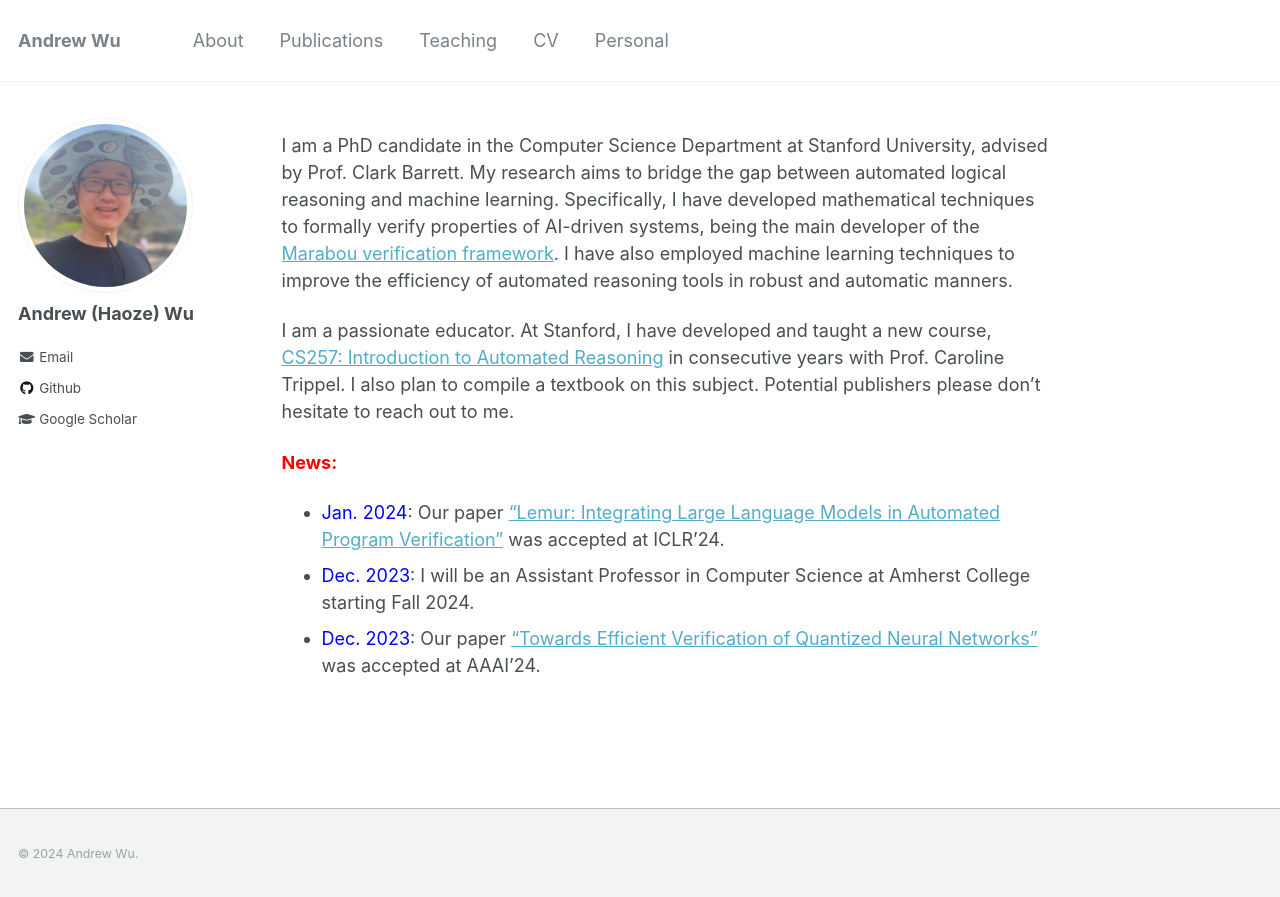
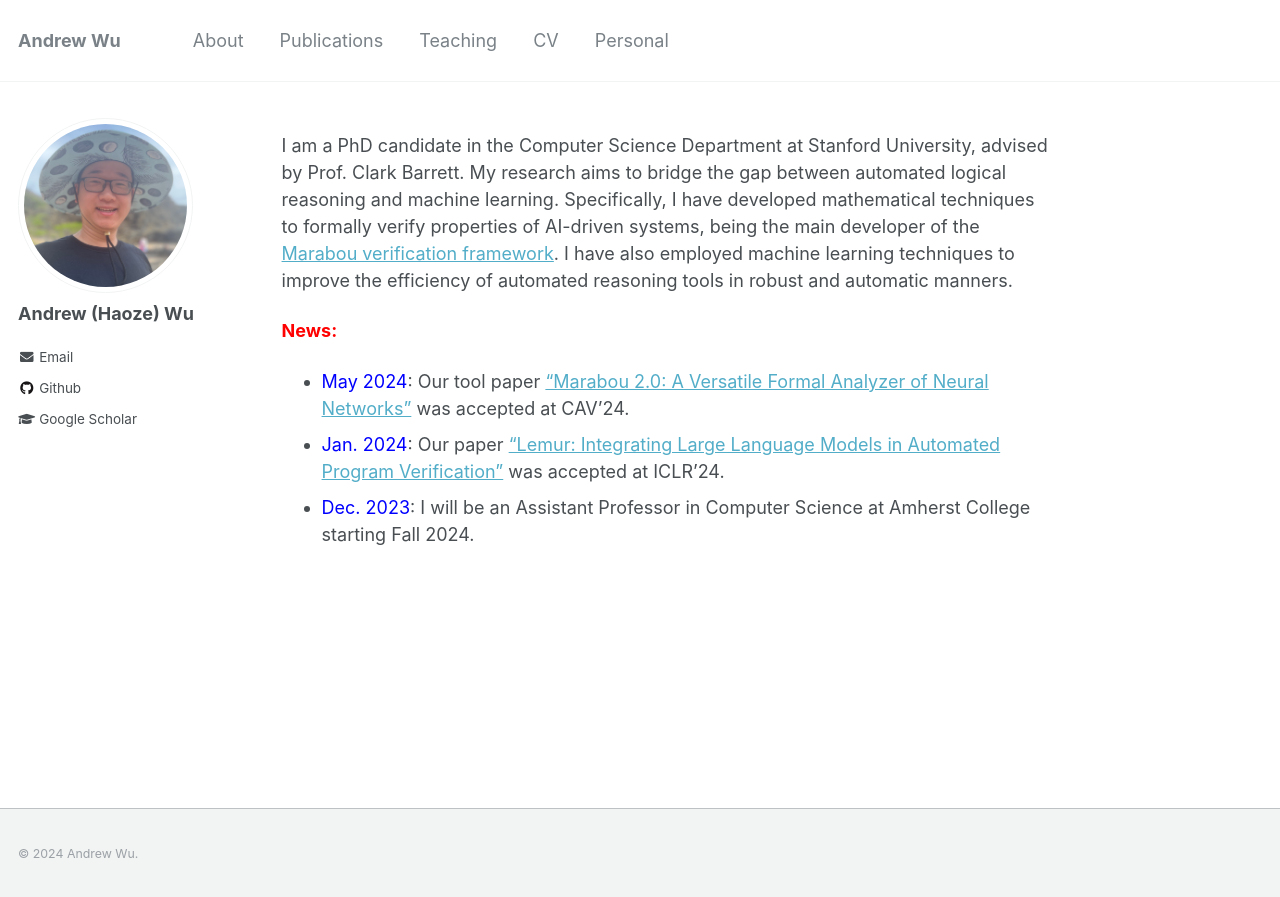
Before and after one commit to wu-haoze/wu-haoze.github.io, a Jekyll site: the page built from _pages/about.md, in a window 1280 px wide. Shown: the top 897 px of the page. Built offline with Jekyll 4.4.1, drawn with Linux system fonts in a browser that asks for light colours.

Commit message:
Update about.md

```diff
--- a/_pages/about.md
+++ b/_pages/about.md
@@ -10,9 +10,7 @@ redirect_from:
 
 I am a PhD candidate in the Computer Science Department at Stanford University, advised by Prof. Clark Barrett. My research aims to bridge the gap between automated logical reasoning and machine learning. Specifically, I have developed mathematical techniques to formally verify properties of AI-driven systems, being the main developer of the [Marabou verification framework](https://github.com/NeuralNetworkVerification/Marabou){:target="_blank"}. I have also employed machine learning techniques to improve the efficiency of automated reasoning tools in robust and automatic manners.
 
-I am a passionate educator. At Stanford, I have developed and taught a new course, [CS257: Introduction to Automated Reasoning](http://web.stanford.edu/class/cs257/){:target="_blank"} in consecutive years with Prof. Caroline Trippel. I also plan to compile a textbook on this subject. Potential publishers please don't hesitate to reach out to me.
-
 <span style="color:red">**News:**</span>
+- <span style="color:blue">May 2024</span>: Our tool paper ["Marabou 2.0: A Versatile Formal Analyzer of Neural Networks"](https://arxiv.org/abs/2401.14461){:target="_blank"} was accepted at CAV'24.
 - <span style="color:blue">Jan. 2024</span>: Our paper ["Lemur: Integrating Large Language Models in Automated Program Verification"](https://arxiv.org/abs/2310.04870){:target="_blank"} was accepted at ICLR'24.
 - <span style="color:blue">Dec. 2023</span>: I will be an Assistant Professor in Computer Science at Amherst College starting Fall 2024.
-- <span style="color:blue">Dec. 2023</span>: Our paper ["Towards Efficient Verification of Quantized Neural Networks"](https://arxiv.org/abs/2312.12679){:target="_blank"} was accepted at AAAI'24.
```
